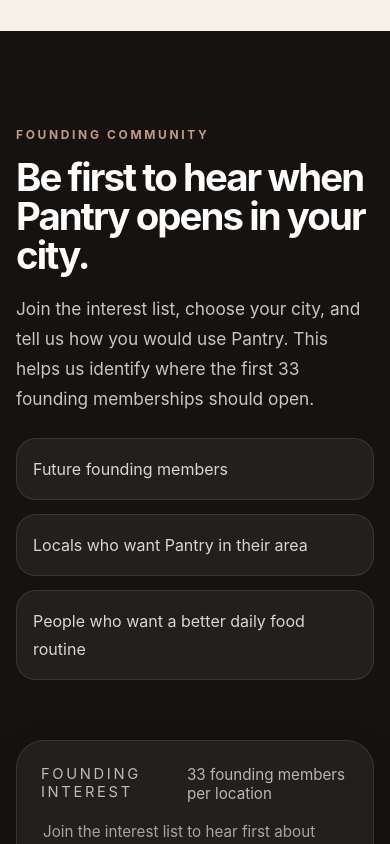
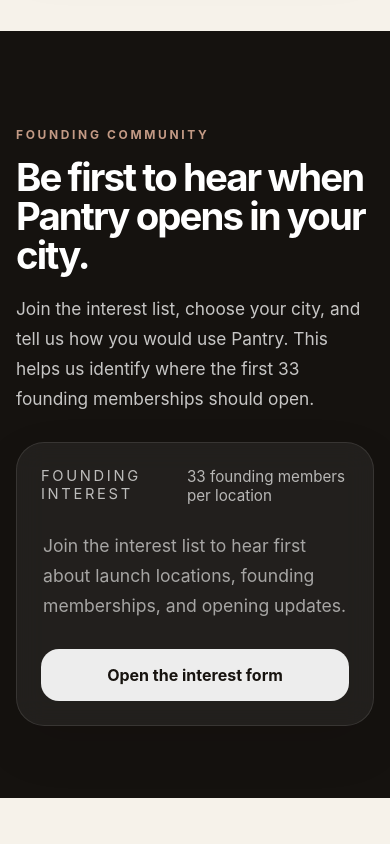
Before and after one commit to 781elephant/pantry-interest-site, a React (Vite) app: page / in a window 390 px wide. Shown: the part 7080-7924 px from the top of the page. After the commit the page ends 7878 px from the top, so only its background shows below. Built offline with nearby package versions, Linux system fonts and the light colour scheme.

Commit message:
Clean up founding section layout

```diff
--- a/src/App.jsx
+++ b/src/App.jsx
@@ -21,12 +21,6 @@
     title: 'Weekly meal planning and prep',
     text: 'Part counter spot, part meal prep, part daily ritual — built for people who want better food ready through the week.',
   },
-];
-
-const audience = [
-  'Future founding members',
-  'Locals who want Pantry in their area',
-  'People who want a better daily food routine',
 ];
 
 export default function App() {
@@ -157,30 +151,25 @@
       </section>
 
       <section className="section dark-band">
-        <div className="container dark-grid">
-          <div>
+        <div className="container dark-grid dark-grid-clean">
+          <div className="dark-copy-column">
             <div className="section-kicker section-kicker-dark">Founding community</div>
             <h2>Be first to hear when Pantry opens in your city.</h2>
             <p className="dark-copy">
               Join the interest list, choose your city, and tell us how you would use Pantry.
               This helps us identify where the first 33 founding memberships should open.
             </p>
-
-            <div className="audience-list">
-              {audience.map((item) => (
-                <div key={item} className="audience-item">{item}</div>
-              ))}
-            </div>
           </div>
 
-          <div id="interest-form" className="form-card">
+          <div id="interest-form" className="form-card form-card-large">
             <div className="form-card-top">
               <div className="form-label">Founding interest</div>
               <div className="form-note-small">33 founding members per location</div>
             </div>
 
-            <p className="form-helper">
-              Join the interest list to hear first about launch locations, founding memberships, and opening updates.
+            <p className="form-helper form-helper-large">
+              Join the interest list to hear first about launch locations, founding memberships,
+              and opening updates.
             </p>
 
             <a
--- a/src/index.css
+++ b/src/index.css
@@ -419,4 +419,41 @@
   border: 0;
   background: transparent;
 }
+.dark-grid-clean {
+  grid-template-columns: 1fr 1fr;
+  gap: 56px;
+  align-items: start;
 }
+
+.dark-copy-column {
+  max-width: 640px;
+}
+
+.form-card-large {
+  min-height: 100%;
+  display: flex;
+  flex-direction: column;
+  justify-content: center;
+  padding: 34px;
+  margin-top: 42px;
+}
+
+.form-helper-large {
+  margin-top: 10px;
+  margin-bottom: 28px;
+  font-size: 1.1rem;
+  line-height: 1.7;
+}
+
+@media (max-width: 860px) {
+  .dark-grid-clean {
+    grid-template-columns: 1fr;
+    gap: 28px;
+  }
+
+  .form-card-large {
+    margin-top: 0;
+    padding: 24px;
+  }
+}
+}
```
